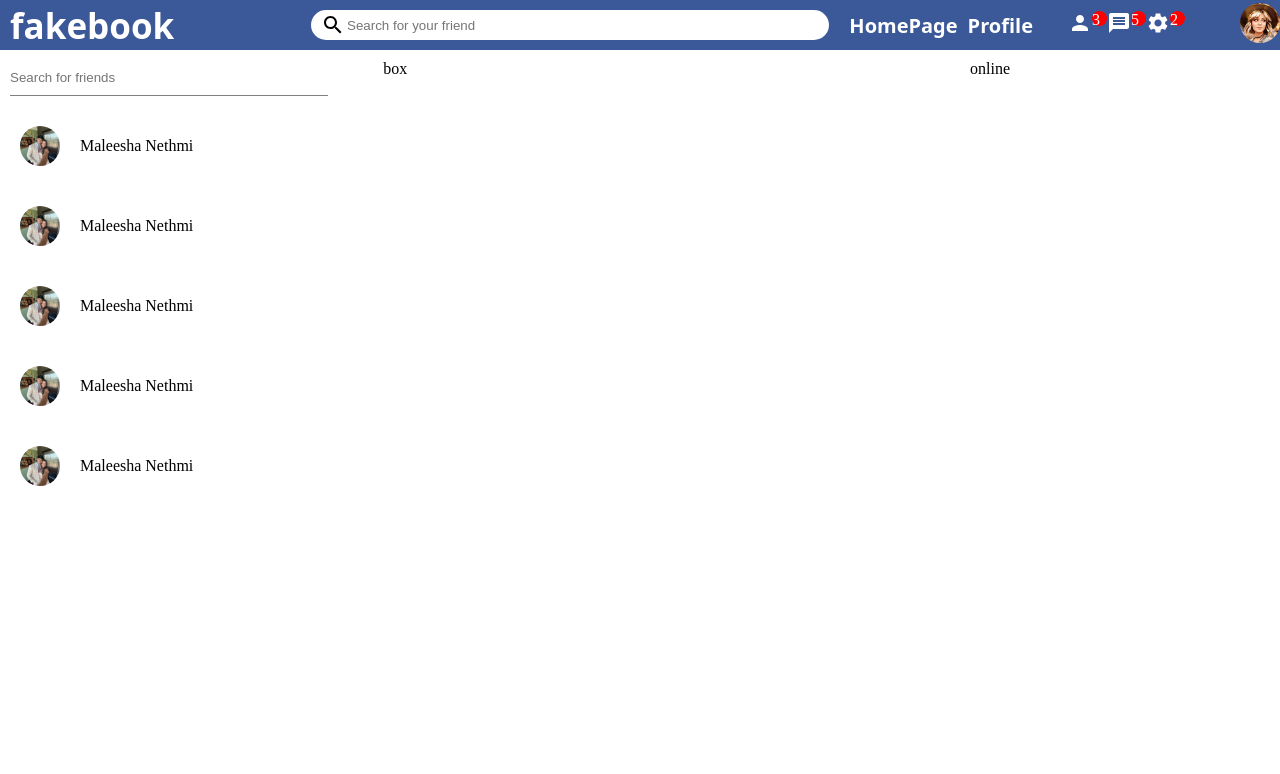
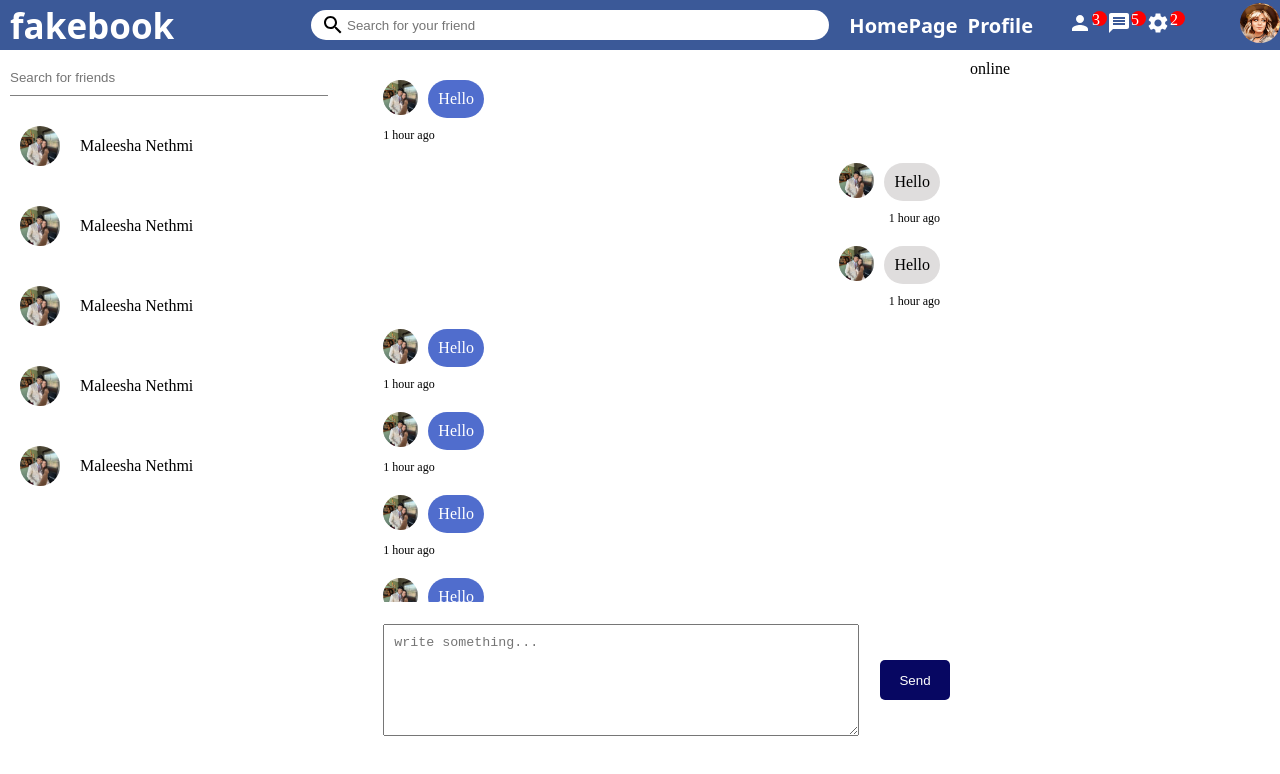
Before and after one commit to Hprasadi98/fakebook, a React (Create React App) app: page / in a window 1280 px wide. Shown: the top 774 px of the page. Built offline with nearby package versions, Linux system fonts and the light colour scheme.

Commit message:
msg area
complete message area and styling

```diff
--- a/src/components/LeftPane/leftPane.css
+++ b/src/components/LeftPane/leftPane.css
@@ -1,6 +1,6 @@
 .leftPaneBox{
+    height: 100%;
     flex: 2;
-    overflow-y: scroll;
     font-family: sans-serif;
 }
 ::-webkit-scrollbar{
@@ -14,6 +14,8 @@
 }
 
 .leftPaneContainer{
+    height: 50%;
+    overflow-y: scroll;
     padding: 20px;
 }
 .leftPaneMenu{
--- /dev/null
+++ b/src/components/Message/Message.js
@@ -0,0 +1,14 @@
+import React from 'react'
+import './message.css'
+
+export default function Message({own}) {
+  return (
+    <div className={own?'message own':'message'}>
+        <div className="messageTop">
+            <img src="./images/2.jpeg" alt="" className="messageImage" />
+            <p className='messageText'>Hello</p>
+        </div>
+        <div className="messageBottom">1 hour ago</div>
+    </div>
+  )
+}
--- /dev/null
+++ b/src/components/Message/message.css
@@ -0,0 +1,33 @@
+.message{
+    display: flex;
+    flex-direction: column;
+    margin-top: 20px;
+}
+.messageTop{
+    display: flex;
+}
+.messageImage{
+    width: 35px;
+    height: 35px;
+    border-radius: 50%;
+    object-fit: cover;
+    margin-right: 10px;
+}
+.messageText{
+    padding: 10px;
+    border-radius: 20px;
+    background-color: rgb(80, 109, 205);
+    color: white;
+    max-width: 300px;
+}
+.messageBottom{
+    font-size: 12px;
+    margin-top: 10px;
+}
+.message.own{
+    align-items: flex-end;
+}
+.message.own .messageText{
+    background-color: rgb(223, 221, 221);
+    color: black;
+}
--- a/src/pages/Messenger/Messenger.js
+++ b/src/pages/Messenger/Messenger.js
@@ -2,6 +2,7 @@ import React from 'react'
 import './messenger.css'
 import Navbar from '../../components/Navigation/Navbar'
 import Conversation from '../../components/Conversations/Conversation'
+import Message from '../../components/Message/Message'
 
 export default function Messenger() {
   return (
@@ -20,7 +21,28 @@ export default function Messenger() {
         </div>
         <div className="chatBox">
             <div className="chatBoxWrapper">
-                box
+                <div className="chatBoxTop">
+                    <Message/>
+                    <Message own={true}/>
+                    <Message own={true}/>
+                    <Message/>
+                    <Message/>
+                    <Message/>
+                    <Message/>
+                    <Message own={true}/>
+                    <Message own={true}/>
+                    <Message own={true}/>
+                    <Message own={true}/>
+                    <Message own={true}/>
+                    <Message own={true}/>
+                    <Message/>
+                    <Message/>
+                    <Message/>
+                </div>
+                <div className="chatBoxBottom">
+                    <textarea placeholder='write something...' className="chatMessageInput"></textarea>
+                    <button className="chatSubmitButton">Send</button>
+                </div>
             </div>
         </div>
         <div className="chatOnline">
--- a/src/pages/Messenger/messenger.css
+++ b/src/pages/Messenger/messenger.css
@@ -14,6 +14,45 @@
 .chatBox{
     flex: 5.5;
 }
+.chatBoxTop{
+    height: 37%;
+    overflow-y: scroll;
+    padding-right: 10px;
+}
+::-webkit-scrollbar{
+    width: 5px;
+}
+::-webkit-scrollbar-track{
+    background-color: aliceblue;
+}
+::-webkit-scrollbar-thumb{
+    background-color: rgb(151, 152, 154);
+}
+.chatBoxWrapper{
+    display: flex;
+    flex-direction: column;
+}
+.chatBoxBottom{
+    height: 10%;
+    margin-top: 5px;
+    display: flex;
+    align-items: center;
+    justify-content: space-between;
+}
+.chatMessageInput{
+    width: 80%;
+    height: 90px;
+    padding: 10px;
+}
+.chatSubmitButton{
+    width: 70px;
+    height: 40px;
+    border: none;
+    border-radius: 5px;
+    cursor: pointer;
+    background-color: rgb(7, 7, 98);
+    color: white;
+}
 .chatOnline{
     flex: 3;
 }
```
